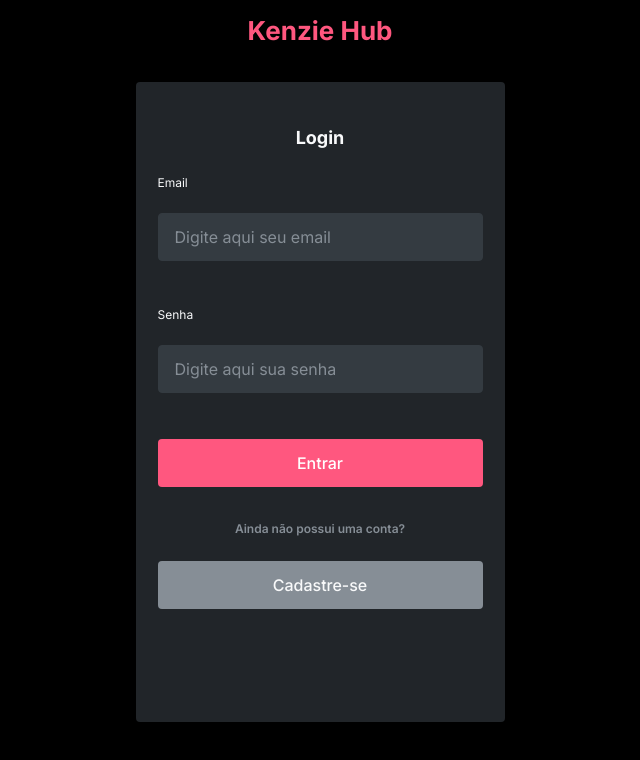
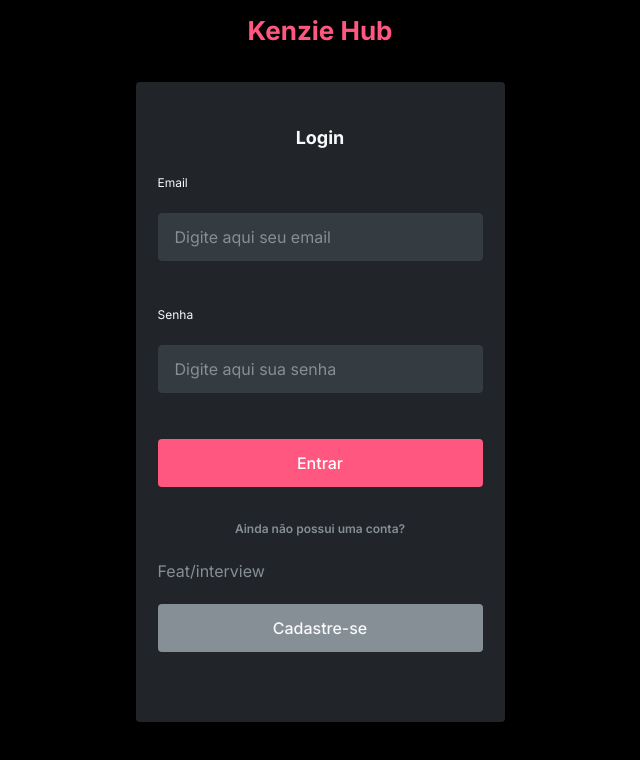
Before and after one commit to Kenzie-Academy-Brasil-Developers/react-entrega-kenzie-hub-fernandojunqueira, a React (Create React App) app: page / in a window 1280 px wide. Shown: the top 760 px of the page, without its empty margins (320-960 px from the left). Built offline with nearby package versions, Linux system fonts and the light colour scheme.

Commit message:
feat: preparation for interview

```diff
--- a/src/pages/login/index.jsx
+++ b/src/pages/login/index.jsx
@@ -42,6 +42,7 @@ const LoginPage = () => {
                 >Entrar</StyledButton>
 
                 <span>Ainda não possui uma conta?</span>
+                <p>Feat/interview</p>
 
                 <StyledLink to={'/register'}  color={"#F8F9FA"} background={"#868E96"}>Cadastre-se</StyledLink>
 
```
